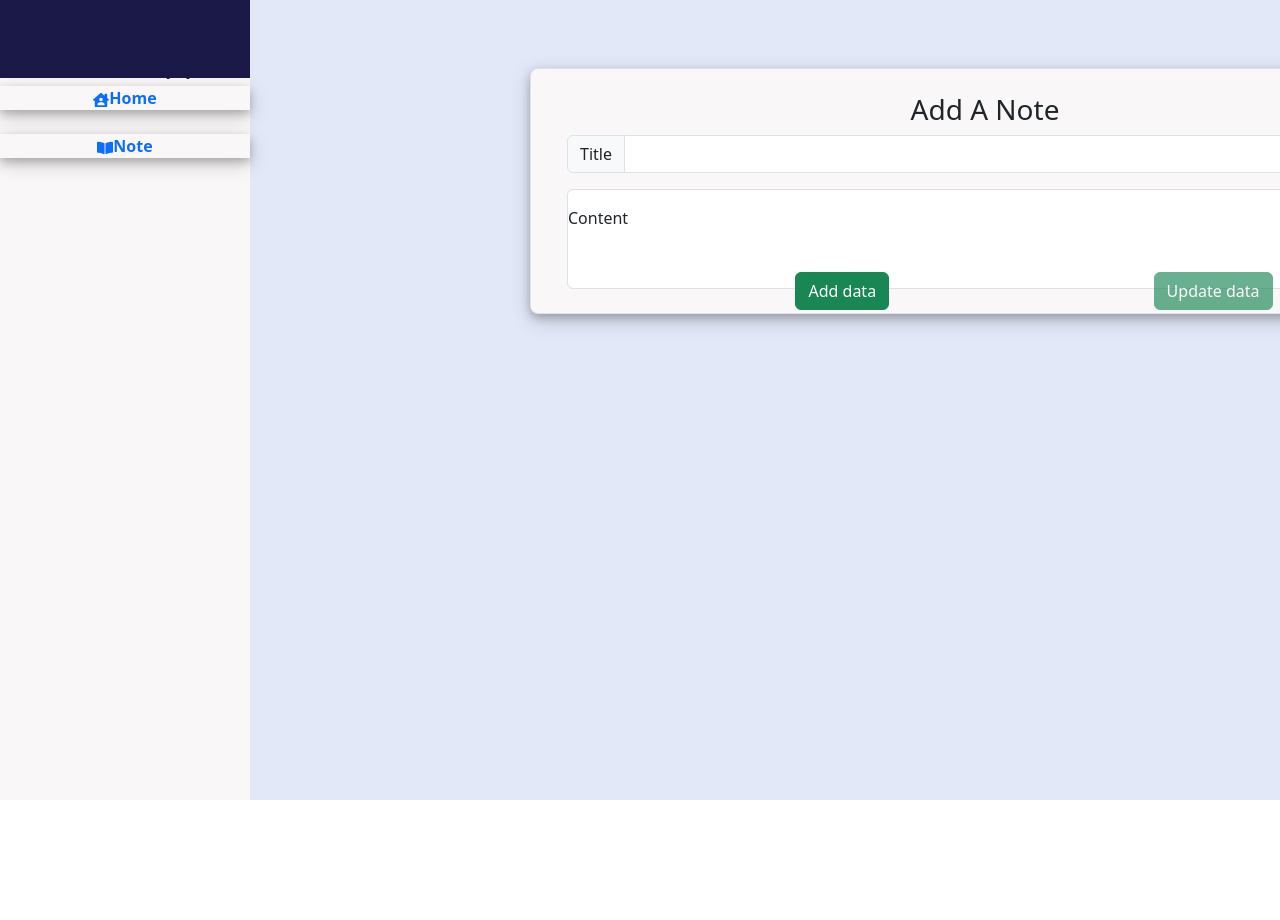
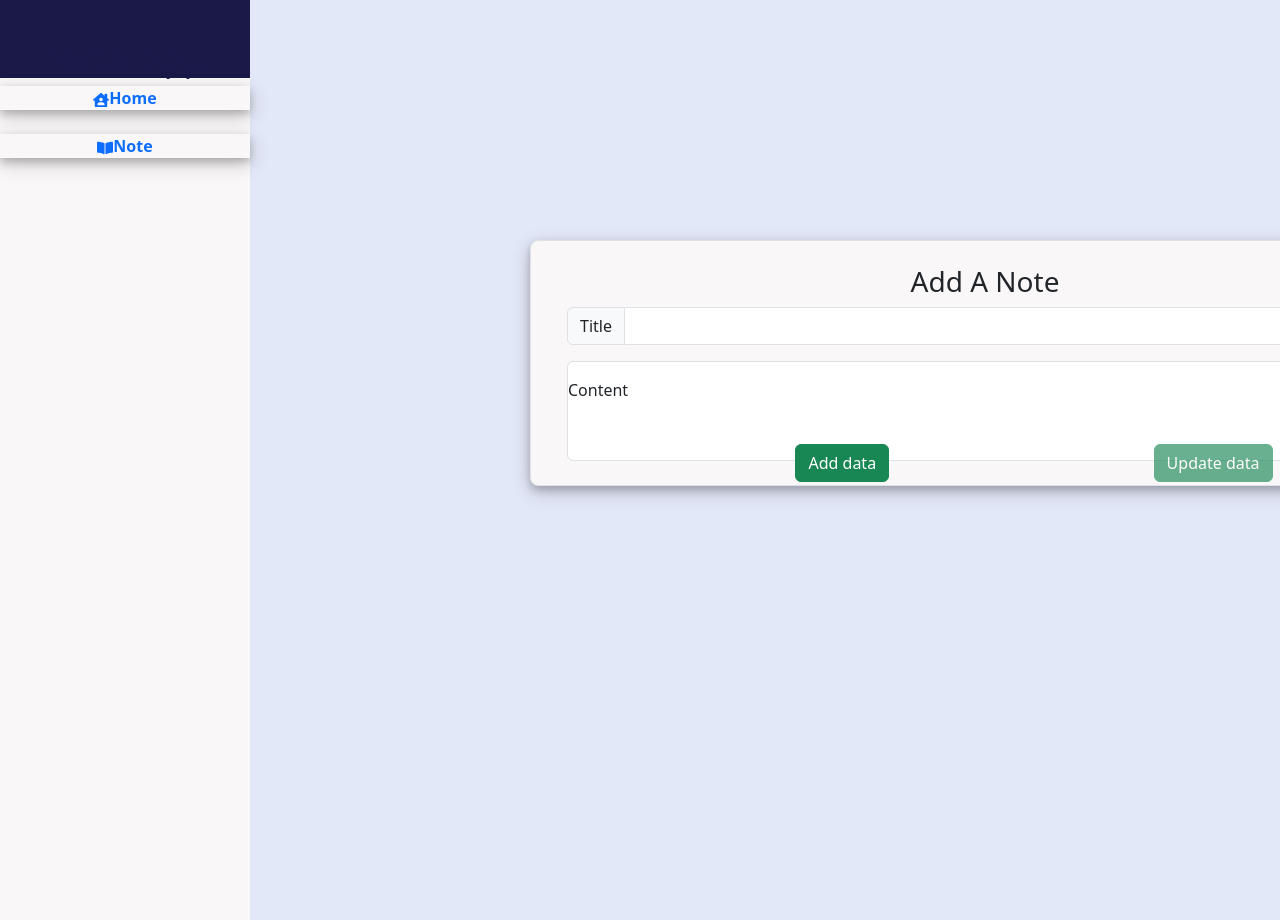
Before and after one commit to jermieo/CrudOperation_UseContext_UseNavigate_UseState, a React (Vite) app: page / in a window 1280 px wide. Shown: the top 920 px of the page. Before the commit the page ends 800 px from the top, so only its background shows below. Built offline with nearby package versions, Linux system fonts and the light colour scheme.

Commit message:
design change1

```diff
--- a/src/App.css
+++ b/src/App.css
@@ -4,7 +4,7 @@
 }
 .sidebar{
   width: 250px;
-  height: 100vh;
+  height: 100%;
   background-color: rgb(249, 247, 247);
   text-decoration: none;
   text-align: center;
--- a/src/Home.jsx
+++ b/src/Home.jsx
@@ -63,7 +63,11 @@ const Home = () => {
   return (
     <div>
       <Container
-        style={{ backgroundColor: "rgb(227, 232, 248)", marginLeft: "220px" }}
+        style={{
+          backgroundColor: "rgb(227, 232, 248)",
+          marginLeft: "220px",
+          marginTop: "220px",
+        }}
       >
         <Row
           className="m-5 p-4 text-capitalize border rounded-3"
@@ -126,6 +130,7 @@ const Home = () => {
           </Button>
         </div>
       </Container>
+      <div style={{ marginTop: "368px" }}></div>
     </div>
   );
 };
```
